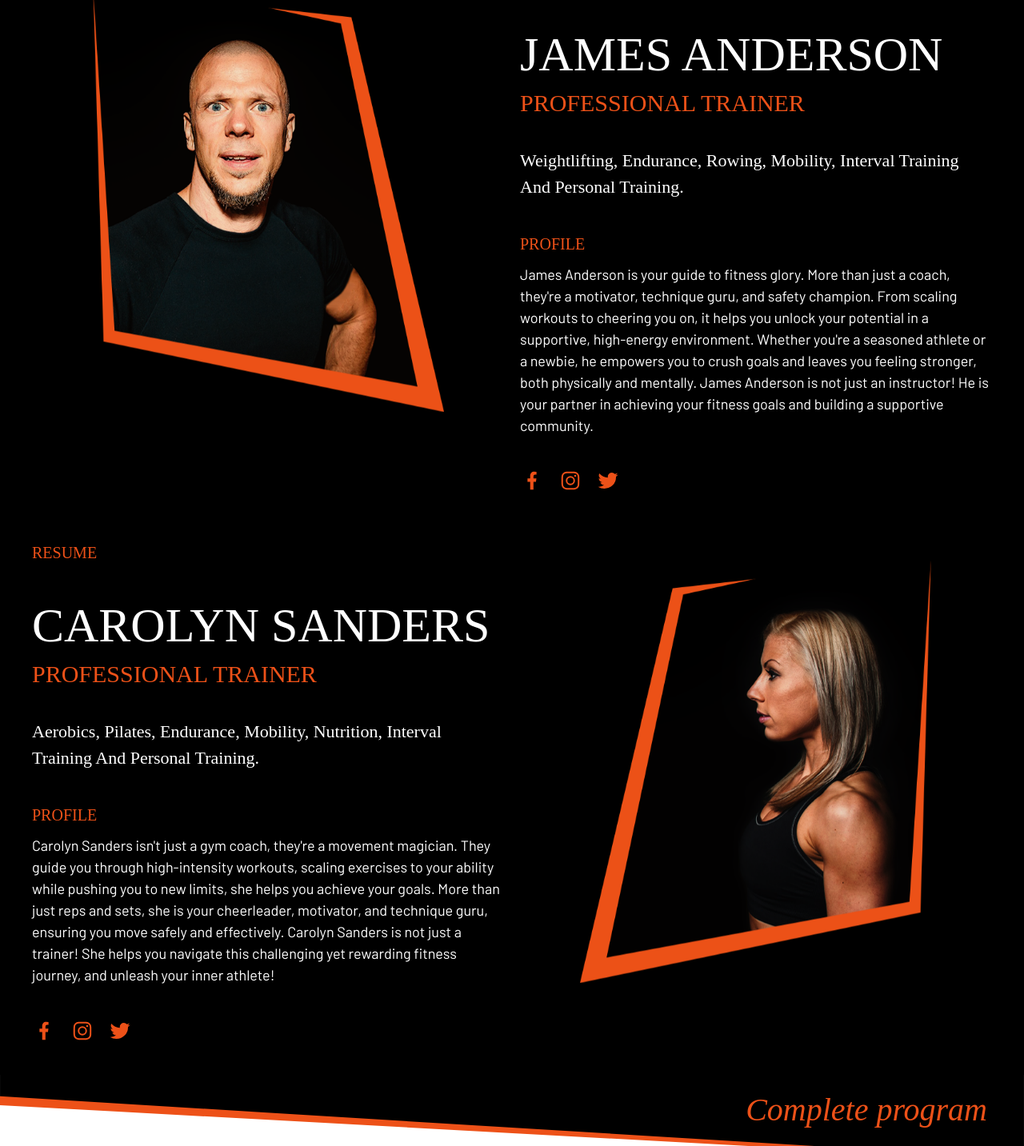
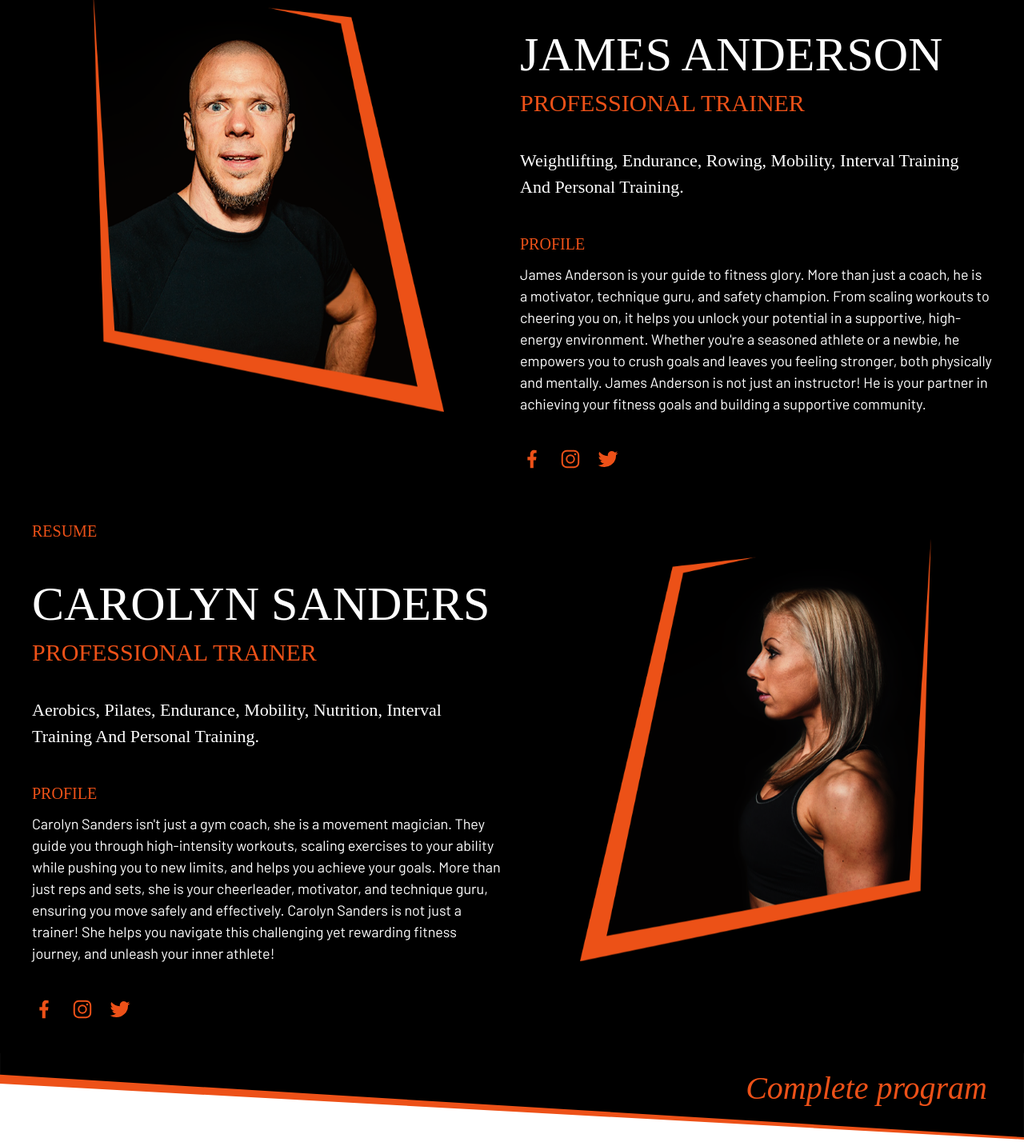
Before and after one commit to FotisArvanitis/FotisArvanitis.github.io, a plain HTML site: page crossfit-training-center.html in a window 1280 px wide. Shown: the part 3945-5378 px from the top of the page at 80% size. Drawn offline with nearby package versions, Linux system fonts and the light colour scheme; a web font is replaced by a local one.

Commit message:
Update crossfit-training-center.html

```diff
--- a/crossfit-training-center.html
+++ b/crossfit-training-center.html
@@ -353,7 +353,7 @@
                 </p>
                 <p class="toned-text-sm text-uppercase mb-10">Profile</p>
                 <p class="mb-40">
-                  Angelina Martinez is more than just a gym instructor. They're
+                  Angelina Martinez is more than just a gym instructor. She's
                   a movement magician, transforming basic exercises into dynamic
                   challenges. Certified in safety and scaling, she tailors
                   workouts to your fitness level, pushing you further while she
@@ -413,7 +413,7 @@
                 <p class="toned-text-sm text-uppercase mb-10">Profile</p>
                 <p class="mb-40">
                   James Anderson is your guide to fitness glory. More than just
-                  a coach, they're a motivator, technique guru, and safety
+                  a coach, he is a motivator, technique guru, and safety
                   champion. From scaling workouts to cheering you on, it helps
                   you unlock your potential in a supportive, high-energy
                   environment. Whether you're a seasoned athlete or a newbie, he
@@ -471,10 +471,10 @@
                 </p>
                 <p class="toned-text-sm text-uppercase mb-10">Profile</p>
                 <p class="mb-40">
-                  Carolyn Sanders isn't just a gym coach, they're a movement
+                  Carolyn Sanders isn't just a gym coach, she is a movement
                   magician. They guide you through high-intensity workouts,
                   scaling exercises to your ability while pushing you to new
-                  limits, she helps you achieve your goals. More than just reps
+                  limits, and helps you achieve your goals. More than just reps
                   and sets, she is your cheerleader, motivator, and technique
                   guru, ensuring you move safely and effectively. Carolyn
                   Sanders is not just a trainer! She helps you navigate this
```
